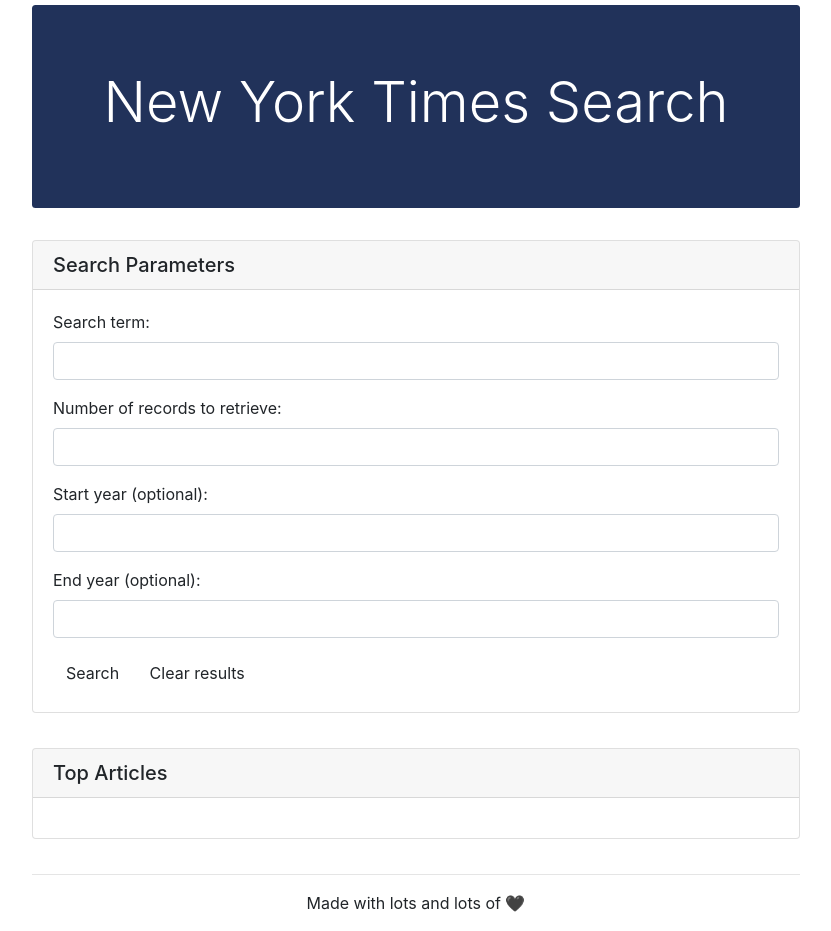
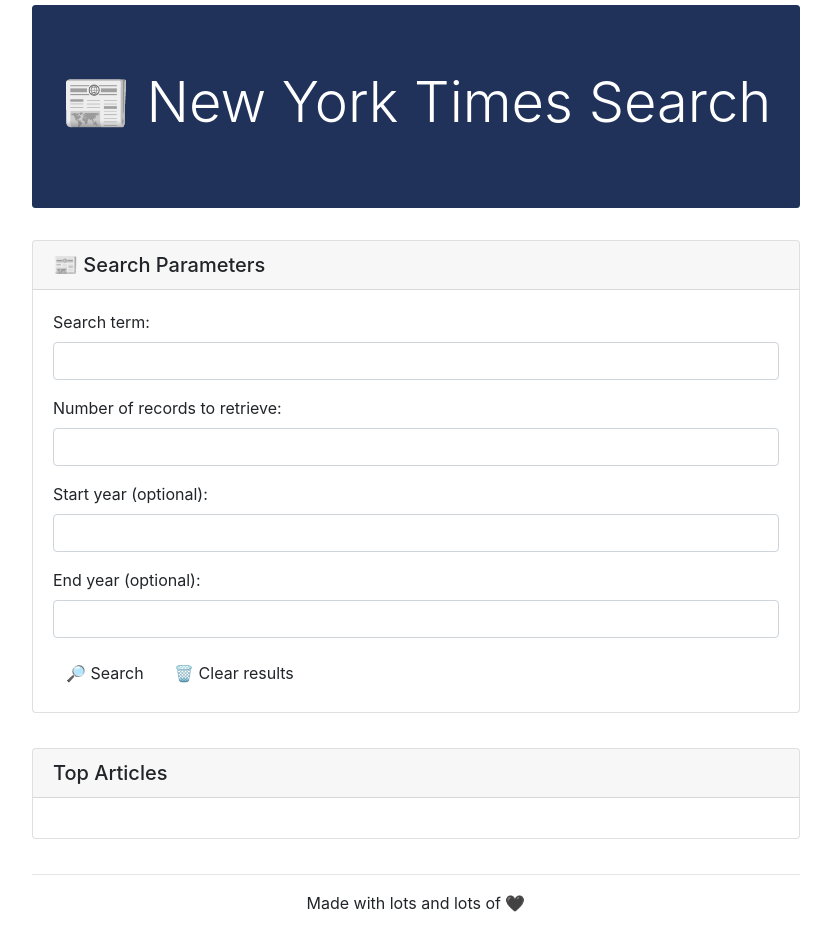
Before and after one commit to ResonantDevotion/NewsAPIWebsite, a plain HTML site: page index.html in a window 1280 px wide. Shown: the whole page, without its empty margins (224-1055 px from the left). Drawn offline with nearby package versions, Linux system fonts and the light colour scheme.

Commit message:
Add emojis as per mockup image

```diff
--- a/index.html
+++ b/index.html
@@ -16,7 +16,7 @@
     <!-- Here is the jumbotron bootstap header  -->
     <div class="jumbotron jumbotron-fluid">
         <div class="container">
-          <h1 class="display-4 text-center">New York Times Search</h1>
+          <h1 class="display-4 text-center">📰 New York Times Search</h1>
         </div>
       </div>
 </header>
@@ -24,7 +24,7 @@
 <!-- card -->
 <main>
 <div class="card" id="search-card">
-    <h5 class="card-header" id="search-parameters">Search Parameters</h5>
+    <h5 class="card-header" id="search-parameters">📰 Search Parameters</h5>
     <div class="card-body">
         <form id="form">
             <div class="form-group">
@@ -46,10 +46,9 @@
                 <input type="number" class="form-control year" id="end-year" min="1851" max="2023">
               </div>
 
-              <button type="submit" class="btn" id="search-btn">Search</button>
-              <button type="button" class="btn" id="clear-btn">Clear results</button>
+              <button type="submit" class="btn" id="search-btn">🔎 Search</button>
+              <button type="button" class="btn" id="clear-btn">🗑️ Clear results</button>
           </form>
-
     </div>
   </div>
   <div class="card" id="articles">
```
